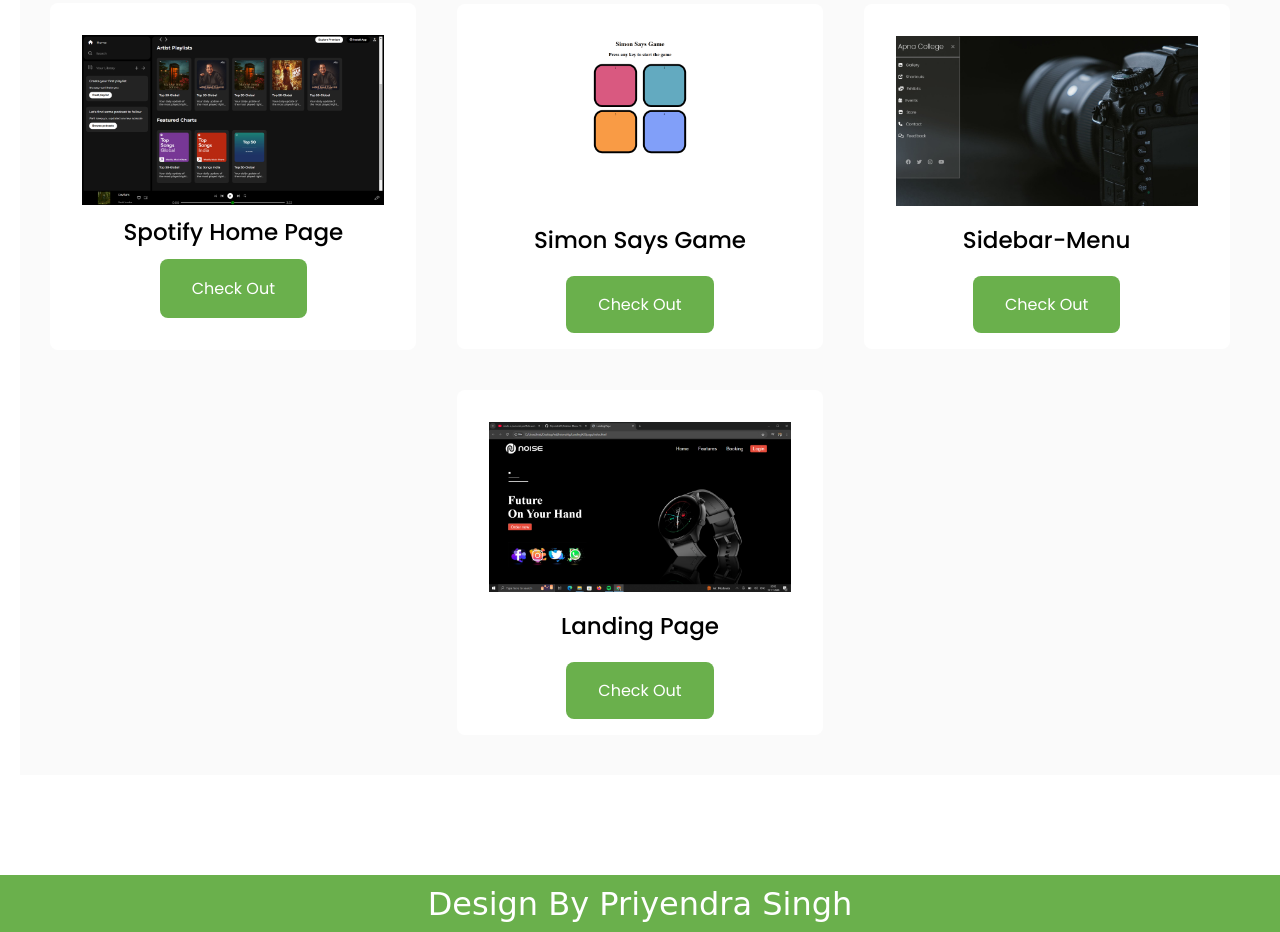
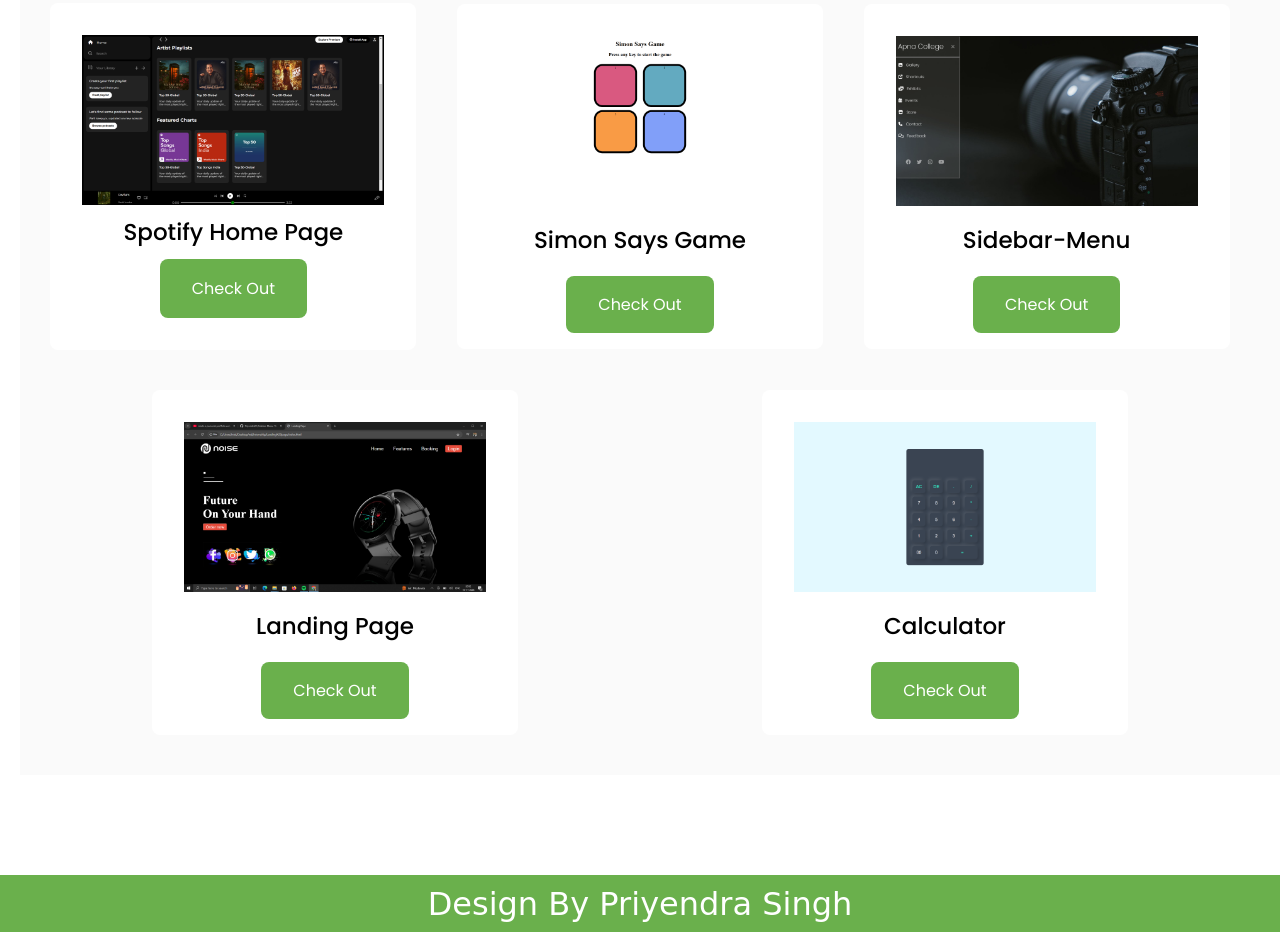
Before and after one commit to Priyendra01/Portfolio-, a plain HTML site: page index.html in a window 1280 px wide. Shown: the part 2593-3525 px from the top of the page. Drawn offline with Linux system fonts and the light colour scheme.

Commit message:
first commit

```diff
--- a/index.html
+++ b/index.html
@@ -144,6 +144,12 @@
             <img src="Screenshot (45).png" class="cardimg">
              <h3>Landing Page</h3>
              <br>
+             <a href=" https://priyendra01.github.io/Landing-Page/" id="hire">Check Out</a>
+           </div>
+           <div class="cardbody">
+            <img src="Screenshot (46).png" class="cardimg">
+             <h3>Calculator</h3>
+             <br>
              <a href="https://priyendra01.github.io/Sidebar-Menu/" id="hire">Check Out</a>
            </div>
 
```
Also changed, not shown: Screenshot (46).png (added).
